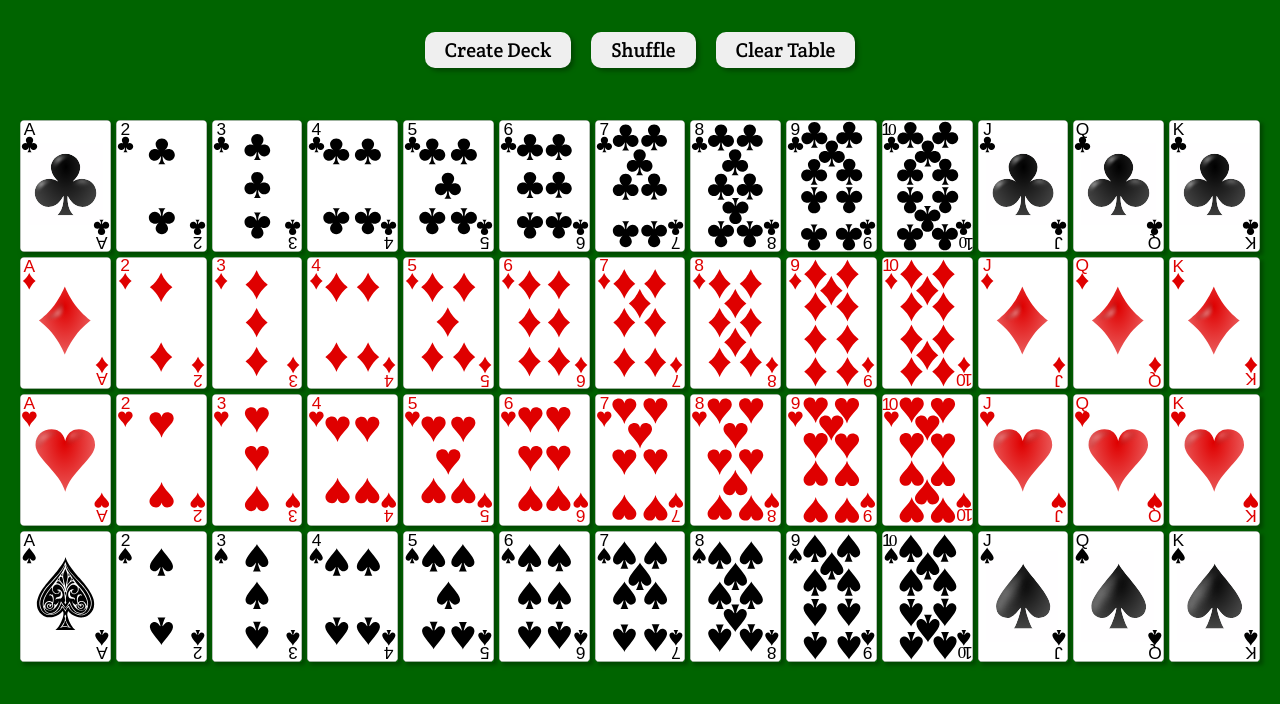
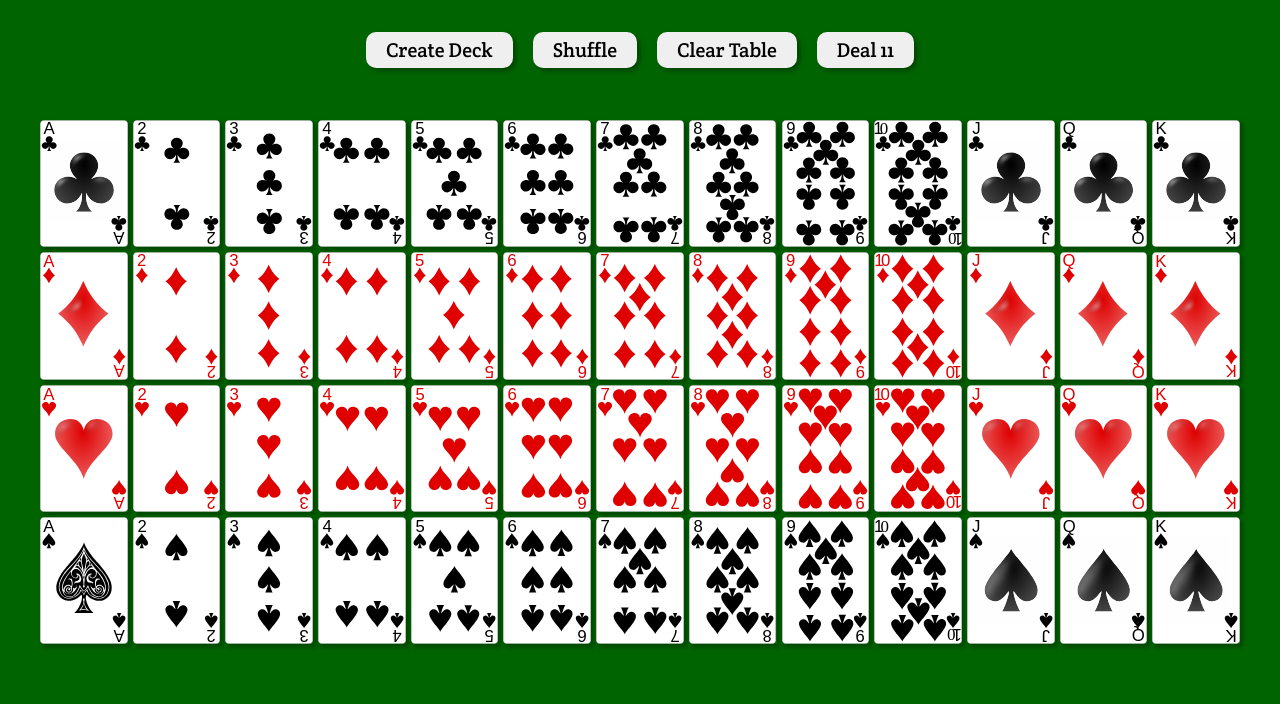
Before and after one commit to sid-luthra/card-games, a website built with webpack: page dist/index.html in a window 1280 px wide. Both pictures are taken after a click on the button "Create Deck". Built offline with nearby package versions, Linux system fonts and the light colour scheme.

Commit message:
basic dealing functionality

```diff
--- a/src/index.js
+++ b/src/index.js
@@ -19,9 +19,13 @@ const pageLoad = (() => {
         header.appendChild(element);
     };
 
-    createHeaderButton("createDeckBtn", "Create Deck", Deck.createDeck);
-    createHeaderButton("shuffleBtn", "Shuffle", Deck.shuffleDeck);
+    const deck = Deck();
+
+    createHeaderButton("createDeckBtn", "Create Deck", deck.reset);
+    createHeaderButton("shuffleBtn", "Shuffle", deck.shuffle);
     createHeaderButton("clearBtn", "Clear Table", Table.clearCards);
-    // createHeaderButton("dealBtn", "Deal 11", Deck.dealFrom(11));
+    createHeaderButton("dealBtn", "Deal 11", deck.dealFrom);
+
+
 
 })();
--- a/src/modules/deck.js
+++ b/src/modules/deck.js
@@ -3,45 +3,44 @@ import { Table } from "./interface.js";
 const values = ["ace", 2, 3, 4, 5, 6, 7, 8, 9, 10, "jack", "queen", "king"];
 const suits = ["clubs", "diamonds", "hearts", "spades"];
 
-export const Deck = (() => {
+export const Deck = () => {
 
-    let deck = [];
-    let dealtCards = [];
+    let cards = [];
 
-    const createDeck = () => {
-        deck = [];
-        Table.clearCards();
+    const reset = () => {
+        cards = [];
         suits.forEach(suit => {
             values.forEach(value => {
                 const card = `${value}_of_${suit}`;
-                deck.push(card);
+                cards.push(card);
             });
         });
-        console.table(deck);
-        Table.displayCards(deck);
-        return deck;
-    }
+        console.table(cards);
+        Table.clearCards();
+        Table.displayCards(cards);
+    };
 
-    const shuffleDeck = () => {
-        Table.clearCards();
-        deck.sort((a,b) => {
+    const shuffle = () => {
+        cards.sort((a,b) => {
             let aRandom = Math.random();
             let bRandom = Math.random();
             return aRandom - bRandom;
         });
-        Table.displayCards(deck);
+        console.table(cards);
+        Table.clearCards();
+        Table.displayCards(cards);
+    };
+
+    const dealFrom = () => {
+        Table.clearCards();
+        let dealtCards = [];
+        for (let i = 0; i < 11; i++) {
+            const newCard = cards.pop();
+            dealtCards.push(newCard);
+        };
+        Table.displayCards(dealtCards);
     }
 
-    // const dealFrom = (count) => {
-    //     Table.clearCards();
-    //     dealtCards = [];
-    //     for (let i = 0; i < count; i++) {
-    //         const newCard = deck.pop();
-    //         dealtCards.push(newCard);
-    //     };
-    //     Table.displayCards(dealtCards);
-    // }
+    return {cards, reset, shuffle, dealFrom};
 
-    return {deck, createDeck, shuffleDeck};
-
-})();
+};
--- a/src/style.css
+++ b/src/style.css
@@ -46,7 +46,7 @@ button {
 #content {
     width: 100%;
     height: 100%;
-    padding: 20px;
+    padding: 20px 40px;
 
     display: grid;
     grid-template-columns: repeat(13, auto);
```
Also changed, not shown: dist/main.js.
